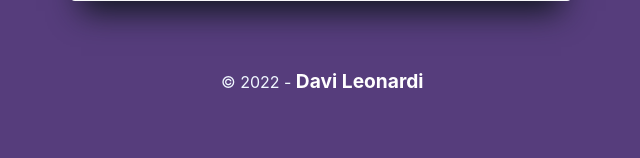
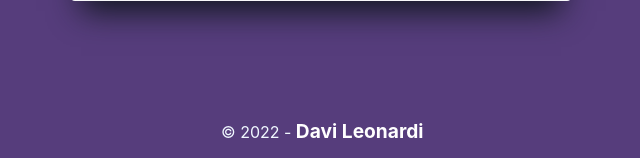
Before and after one commit to davi-leonardi/bugTrackerClone, a Flask app: page /register in a window 1280 px wide. Shown: the part 737-895 px from the top of the page, without its empty margins (319-959 px from the left). Run offline with Flask 2, Linux system fonts and the light colour scheme; some libraries are stand-ins or nearby versions.

Commit message:
railway2.3

```diff
--- a/website/static/style.css
+++ b/website/static/style.css
@@ -55,9 +55,7 @@ a:hover {
   text-align: center;
   position: absolute;
   top: 120%;
-  left: 40%;
-  margin-top: -50px;
-  margin-left: -50px;
+  left: 30%;
 }
 
 #footerName {
```
